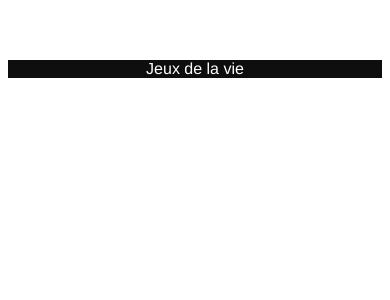
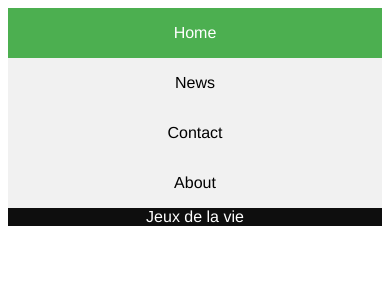
Before and after one commit to leenorshn/vue2-vote, a Vue app: page / in a window 390 px wide. Shown: the top 300 px of the page. Built offline with nearby package versions, Linux system fonts and the light colour scheme.

Commit message:
trying to create a new component

```diff
--- a/src/App.vue
+++ b/src/App.vue
@@ -1,33 +1,31 @@
 <template>
-
   <div id="app">
     <div class="container">
       <!-- <navgame></navgame> -->
       <div class="row">
-<div class="col-md-4">
-<Jeux/>
-    </div>
-    <div class="col-md-8">
-<!-- <Calculator/> -->
-    </div>
+        <div class="col-md-4">
+          <SideBar />
+        </div>
+        <div class="col-md-8">
+          <Jeux />
+        </div>
       </div>
     </div>
-
-
-
   </div>
 </template>
 
 <script>
 //import Calculator from './components/Calculator.vue'
-import Jeux from './components/Jeux.vue';
+import Jeux from "./components/Jeux.vue";
+import SideBar from "./components/SideBar.vue";
 export default {
-  name: 'App',
+  name: "App",
   components: {
     //Calculator,
-    Jeux
-  }
-}
+    Jeux,
+    SideBar,
+  },
+};
 </script>
 
 <style>
@@ -37,6 +35,6 @@ export default {
   -moz-osx-font-smoothing: grayscale;
   text-align: center;
   color: #2c3e50;
-  margin-top: 60px;
+  margin-top: 0px;
 }
 </style>
--- a/src/components/Jeux.vue
+++ b/src/components/Jeux.vue
@@ -18,7 +18,7 @@
 <style scoped>
     .container{
         background:#0e0e0e;
-        display:grid;
+
         color: white;
     }
 </style>
--- /dev/null
+++ b/src/components/SideBar.vue
@@ -0,0 +1,65 @@
+<template>
+  <div class="sidebar">
+  <a class="active" href="#home">Home</a>
+  <a href="#news">News</a>
+  <a href="#contact">Contact</a>
+  <a href="#about">About</a>
+</div>
+</template>
+<script>
+export default {
+  data() {
+    return {
+      name: "Jeux de la vie",
+    };
+  },
+  methods: {},
+};
+</script>
+<style scoped>
+.sidebar{
+    margin: 0;
+    padding: 0;
+    width:200px;
+    background-color: #f1f1f1;
+    position: fixed;
+    height: 100%;
+    overflow: auto;
+    }
+    .sidebar a{
+        display:block;
+        color: black;
+        text-decoration: none;
+        padding: 16px;
+    }
+    .sidebar a.active{
+        background-color:#4CAF50;
+        color:white;
+    }
+    .sidebar a:hover:not(.active){
+        background-color: #555;
+        color: white;
+    }
+    div.content{
+        margin-left:200px;
+        padding:1px 16px;
+        height: 1000px;
+    }
+
+    @media screen and (max-width: 700px) {
+        .sidebar{
+            width:100%;
+            height: auto;
+            position: relative;
+        }
+        .sidebar a {float: left;}
+        div.content {margin-left: 0;}
+    }
+    @media screen and (max-width: 400px){
+        .sidebar a {
+            text-align: center;
+            float:none;
+        }
+    }
+
+</style>
```
